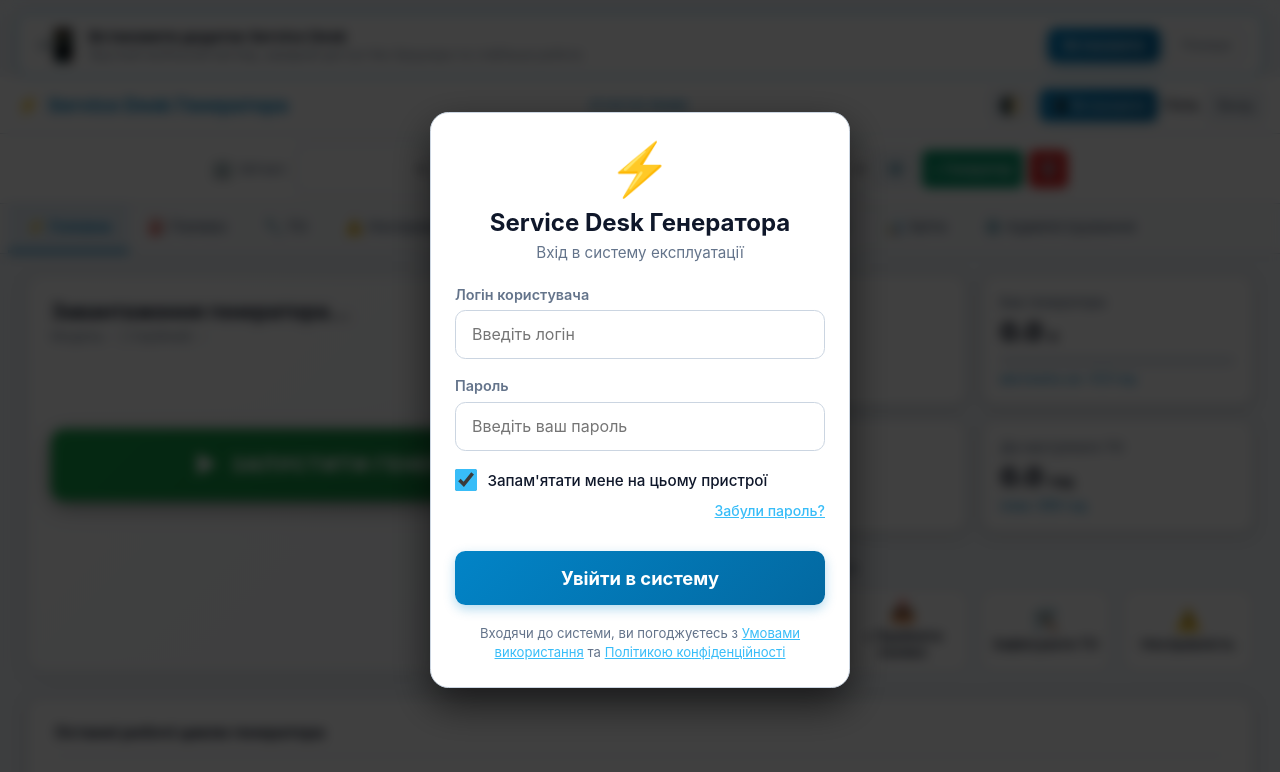
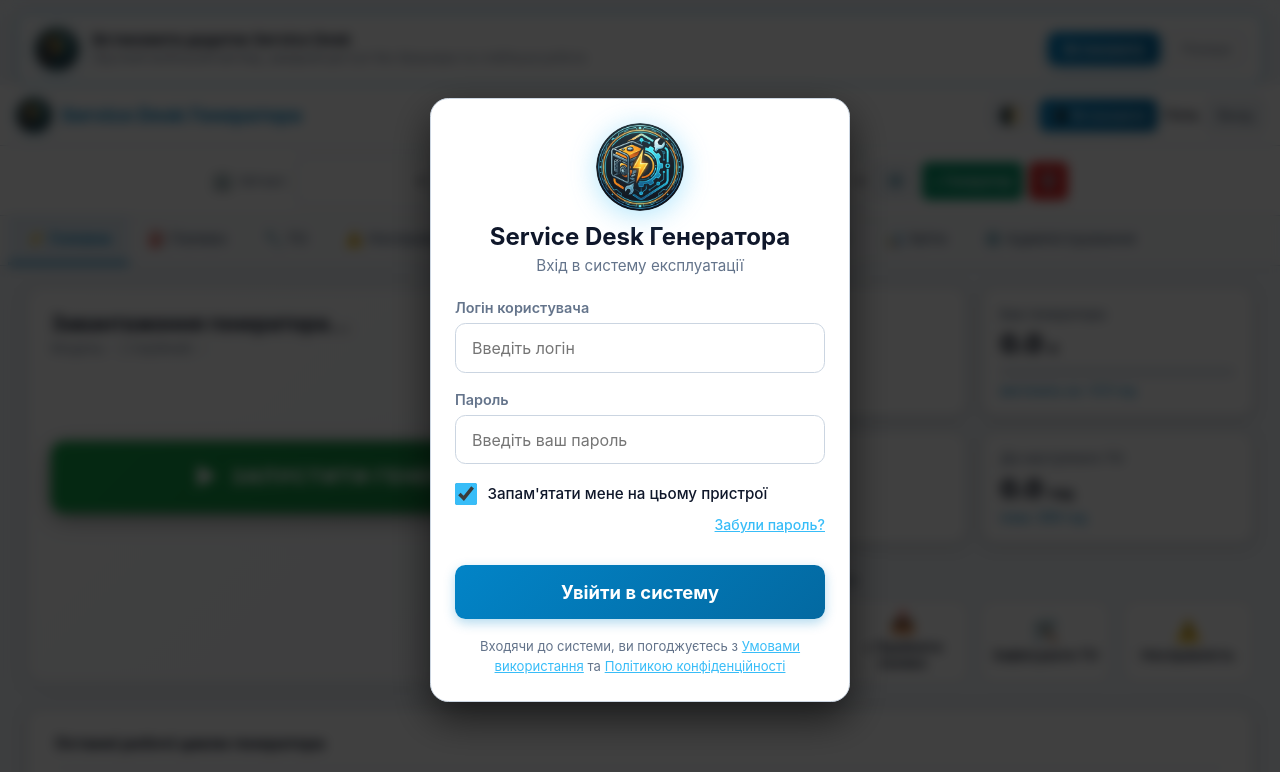
Before and after one commit to JhonDoelMe/SD-GEN016, a plain HTML site: page frontend/index.html in a window 1280 px wide. Shown: the top 772 px of the page. Drawn offline with Linux system fonts and the light colour scheme; no server answers.

Commit message:
feat(ui): integrate official circular brand logo and multi-platform PWA/App icons

```diff
--- a/frontend/index.html
+++ b/frontend/index.html
@@ -35,16 +35,19 @@
   <meta name="apple-mobile-web-app-status-bar-style" content="black-translucent">
   <meta name="apple-mobile-web-app-title" content="Генератор">
   <link rel="icon" type="image/x-icon" href="/frontend/favicon.ico">
-  <link rel="apple-touch-icon" href="/frontend/icons/icon-192.png">
-
-  <link rel="stylesheet" href="/frontend/styles.css?v=4.9.9">
+  <link rel="icon" type="image/png" sizes="192x192" href="/frontend/icons/icon-192.png">
+  <link rel="apple-touch-icon" sizes="180x180" href="/frontend/icons/apple-touch-icon.png">
+
+  <link rel="stylesheet" href="/frontend/styles.css?v=4.9.10">
 </head>
 <body>
 
   <!-- PWA Install Floating Banner (Shown on first visit or when installable) -->
   <div id="pwaInstallBanner" class="pwa-install-banner" style="display: none;">
     <div class="pwa-install-content">
-      <div class="pwa-install-icon">📲</div>
+      <div class="pwa-install-icon">
+        <img src="/frontend/icons/logo.png" alt="Service Desk Генератора" class="pwa-install-logo" width="44" height="44">
+      </div>
       <div class="pwa-install-text">
         <div class="pwa-install-title">Встановити додаток Service Desk</div>
         <div class="pwa-install-desc">Зручний мобільний вигляд, швидкий доступ без браузера та стабільна робота</div>
@@ -59,7 +62,9 @@
   <!-- Auth Screen (Shown when logged out) -->
   <div id="authOverlay" class="modal-overlay" style="display: none;">
     <div class="modal-content auth-modal-content" style="max-width: 420px; text-align: center;">
-      <div style="font-size: 3.2rem; margin-bottom: 0.5rem;">⚡</div>
+      <div class="auth-logo-wrap">
+        <img src="/frontend/icons/logo.png" alt="Service Desk Генератора" class="auth-brand-logo" width="88" height="88">
+      </div>
       <h2 style="margin-bottom: 0.35rem; font-size: 1.5rem;">Service Desk Генератора</h2>
       <p style="color: var(--text-muted); font-size: 0.95rem; margin-bottom: 1.5rem;">Вхід в систему експлуатації</p>
 
@@ -96,7 +101,7 @@
   <!-- App Header -->
   <header class="app-header">
     <div class="brand-title">
-      <span class="brand-icon">⚡</span>
+      <img src="/frontend/icons/logo.png" alt="SD-GEN016" class="brand-logo" width="36" height="36">
       <span class="brand-name">Service Desk Генератора</span>
     </div>
     <div class="header-clock" id="clockKyiv">--:--:-- (Київ)</div>
--- a/frontend/styles.css
+++ b/frontend/styles.css
@@ -192,11 +192,34 @@ body {
 .brand-title {
   display: flex;
   align-items: center;
-  gap: 0.5rem;
+  gap: 0.6rem;
   font-size: 1.2rem;
   font-weight: 700;
   color: var(--accent-cyan);
   user-select: none;
+}
+
+.brand-logo {
+  width: 36px;
+  height: 36px;
+  border-radius: 50%;
+  object-fit: contain;
+  flex-shrink: 0;
+  filter: drop-shadow(0 2px 6px rgba(56, 189, 248, 0.35));
+}
+
+.auth-logo-wrap {
+  display: flex;
+  justify-content: center;
+  margin-bottom: 0.65rem;
+}
+
+.auth-brand-logo {
+  width: 88px;
+  height: 88px;
+  border-radius: 50%;
+  object-fit: contain;
+  filter: drop-shadow(0 4px 14px rgba(56, 189, 248, 0.4));
 }
 
 .header-clock {
@@ -324,6 +347,16 @@ body {
   font-size: 2rem;
   line-height: 1;
   flex-shrink: 0;
+  display: flex;
+  align-items: center;
+}
+
+.pwa-install-logo {
+  width: 44px;
+  height: 44px;
+  border-radius: 50%;
+  object-fit: contain;
+  filter: drop-shadow(0 2px 8px rgba(56, 189, 248, 0.35));
 }
 
 .pwa-install-title {
```
Also changed, not shown: frontend/sw.js (+6 -2 lines), README.md, frontend/favicon.ico, frontend/icons/apple-touch-icon.png (added), frontend/icons/icon-192.png, frontend/icons/icon-512.png, frontend/icons/icon-maskable-192.png (added), frontend/icons/icon-maskable-512.png (added), frontend/icons/logo.png (added), frontend/manifest.json.
